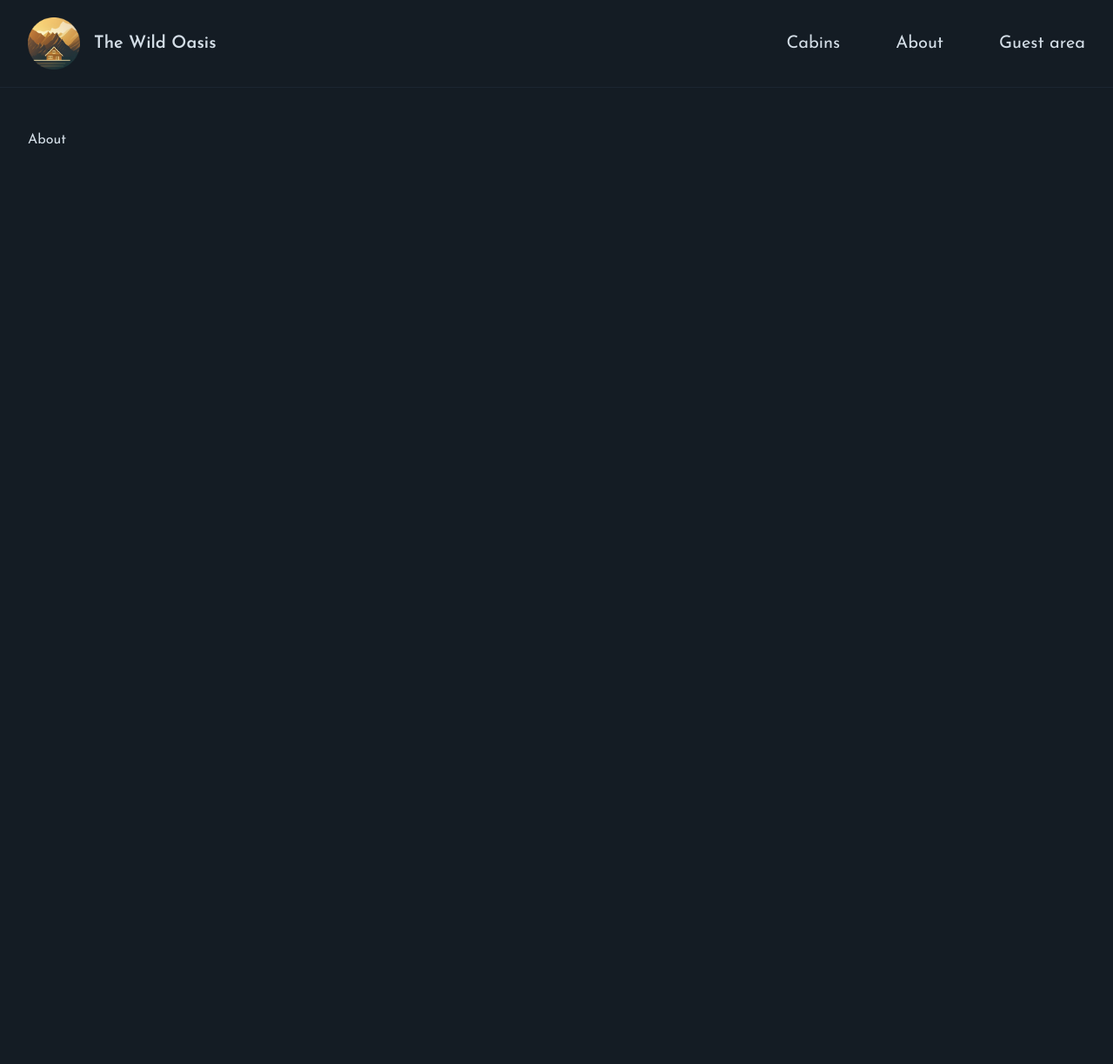
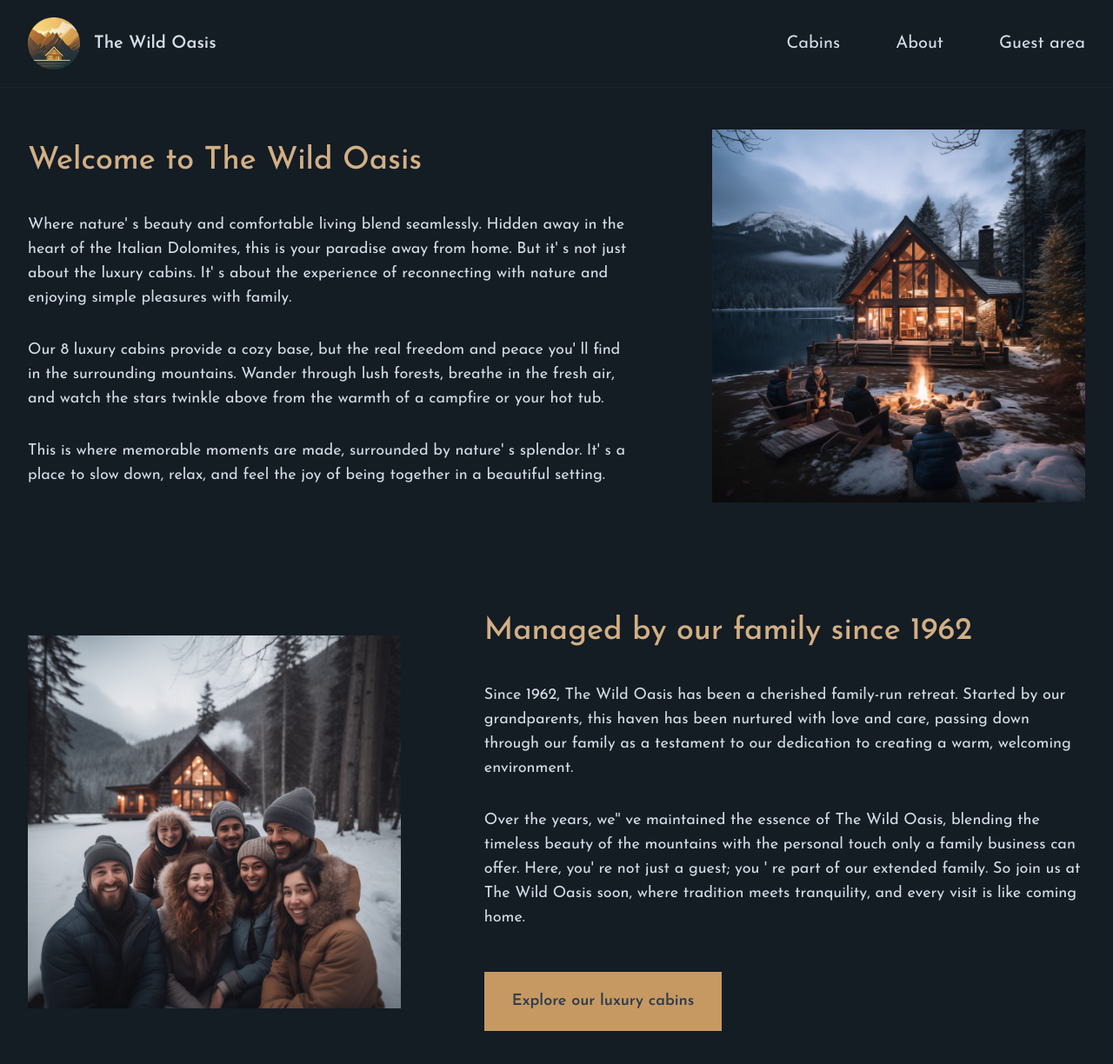
Before and after one commit to matinsekhavat/world-wild-oasis-clone, a Next.js app: page /about in a window 1280 px wide. Shown: the top 1224 px of the page at 87% size. Before the commit the page ends 800 px from the top, so only its background shows below. Built offline with nearby package versions, Linux system fonts and the light colour scheme.

Commit message:
implement v1 of about pageand optimize Images

```diff
--- a/app/about/page.js
+++ b/app/about/page.js
@@ -1,9 +1,90 @@
-import React from "react";
+import Image from "next/image";
+import about1 from "@/public/about-1.jpg";
+import about2 from "@/public/about-2.jpg";
+
 export const metadata = {
   title: "About",
 };
-function About() {
-  return <div>About</div>;
+export default function Page() {
+  return (
+    <div className="grid grid-cols-5 gap-x-24 gap-y-32 text-lg items-center">
+      <div className="col-span-3">
+        <h1 className="text-4xl mb-10 text-accent-400 font-medium">
+          Welcome to The Wild Oasis
+        </h1>
+
+        <div className="space-y-8">
+          <p>
+            Where nature&apos; s beauty and comfortable living blend seamlessly.
+            Hidden away in the heart of the Italian Dolomites, this is your
+            paradise away from home. But it&apos; s not just about the luxury
+            cabins. It&apos; s about the experience of reconnecting with nature
+            and enjoying simple pleasures with family.
+          </p>
+          <p>
+            Our 8 luxury cabins provide a cozy base, but the real freedom and
+            peace you&apos; ll find in the surrounding mountains. Wander through
+            lush forests, breathe in the fresh air, and watch the stars twinkle
+            above from the warmth of a campfire or your hot tub.
+          </p>
+          <p>
+            This is where memorable moments are made, surrounded by nature&apos;
+            s splendor. It&apos; s a place to slow down, relax, and feel the joy
+            of being together in a beautiful setting.
+          </p>
+        </div>
+      </div>
+
+      <div className="col-span-2">
+        <Image
+          src={about1}
+          placeholder="blur"
+          alt="Family sitting around a fire pit in front of cabin"
+          quality={80}
+        />
+      </div>
+
+      <div className="col-span-2 relative aspect-square">
+        <Image
+          src="/about-2.jpg"
+          fill
+          className="object-cover"
+          alt="Family that manages The Wild Oasis"
+          // quality={80}
+        />
+      </div>
+
+      <div className="col-span-3">
+        <h1 className="text-4xl mb-10 text-accent-400 font-medium">
+          Managed by our family since 1962
+        </h1>
+
+        <div className="space-y-8">
+          <p>
+            Since 1962, The Wild Oasis has been a cherished family-run retreat.
+            Started by our grandparents, this haven has been nurtured with love
+            and care, passing down through our family as a testament to our
+            dedication to creating a warm, welcoming environment.
+          </p>
+          <p>
+            Over the years, we&apos;&apos; ve maintained the essence of The Wild
+            Oasis, blending the timeless beauty of the mountains with the
+            personal touch only a family business can offer. Here, you&apos; re
+            not just a guest; you &apos; re part of our extended family. So join
+            us at The Wild Oasis soon, where tradition meets tranquility, and
+            every visit is like coming home.
+          </p>
+
+          <div>
+            <a
+              href="/cabins"
+              className="inline-block mt-4 bg-accent-500 px-8 py-5 text-primary-800 text-lg font-semibold hover:bg-accent-600 transition-all"
+            >
+              Explore our luxury cabins
+            </a>
+          </div>
+        </div>
+      </div>
+    </div>
+  );
 }
-
-export default About;
```
